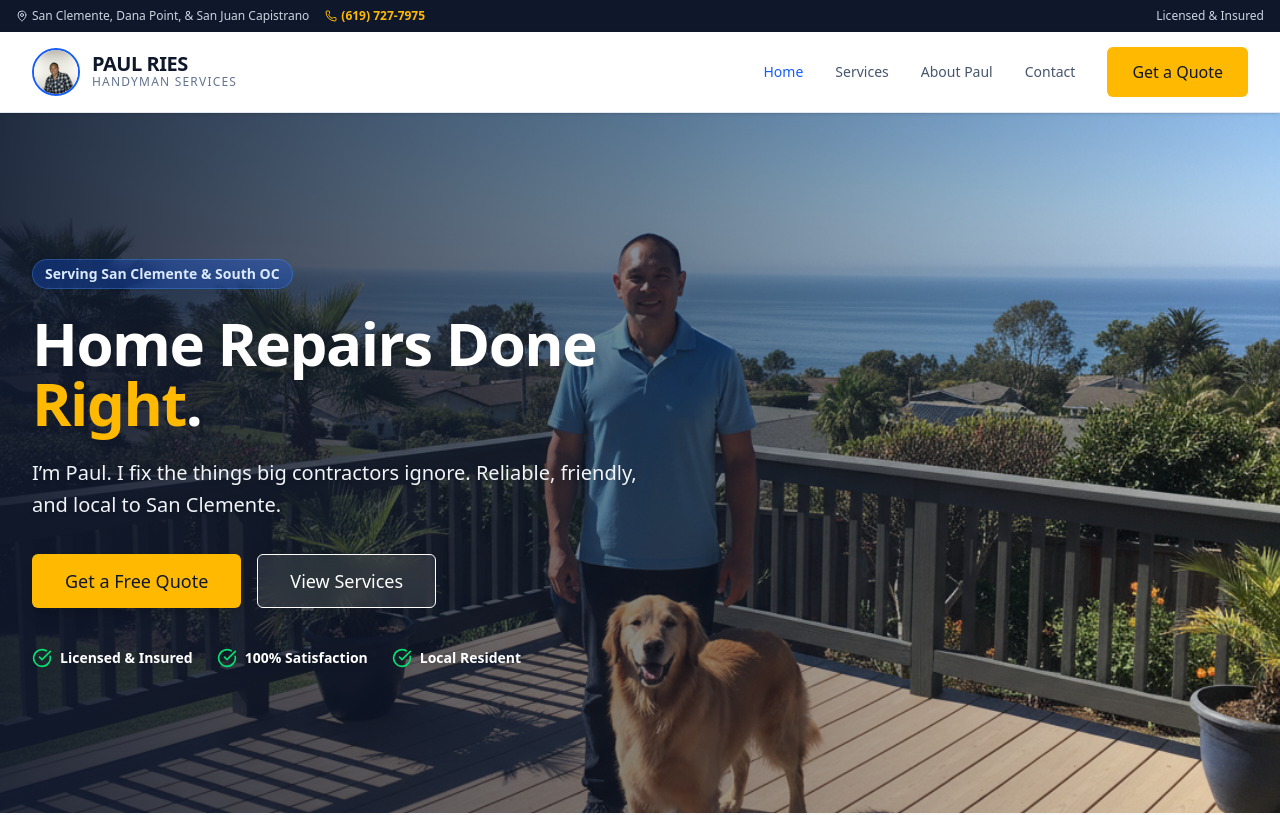
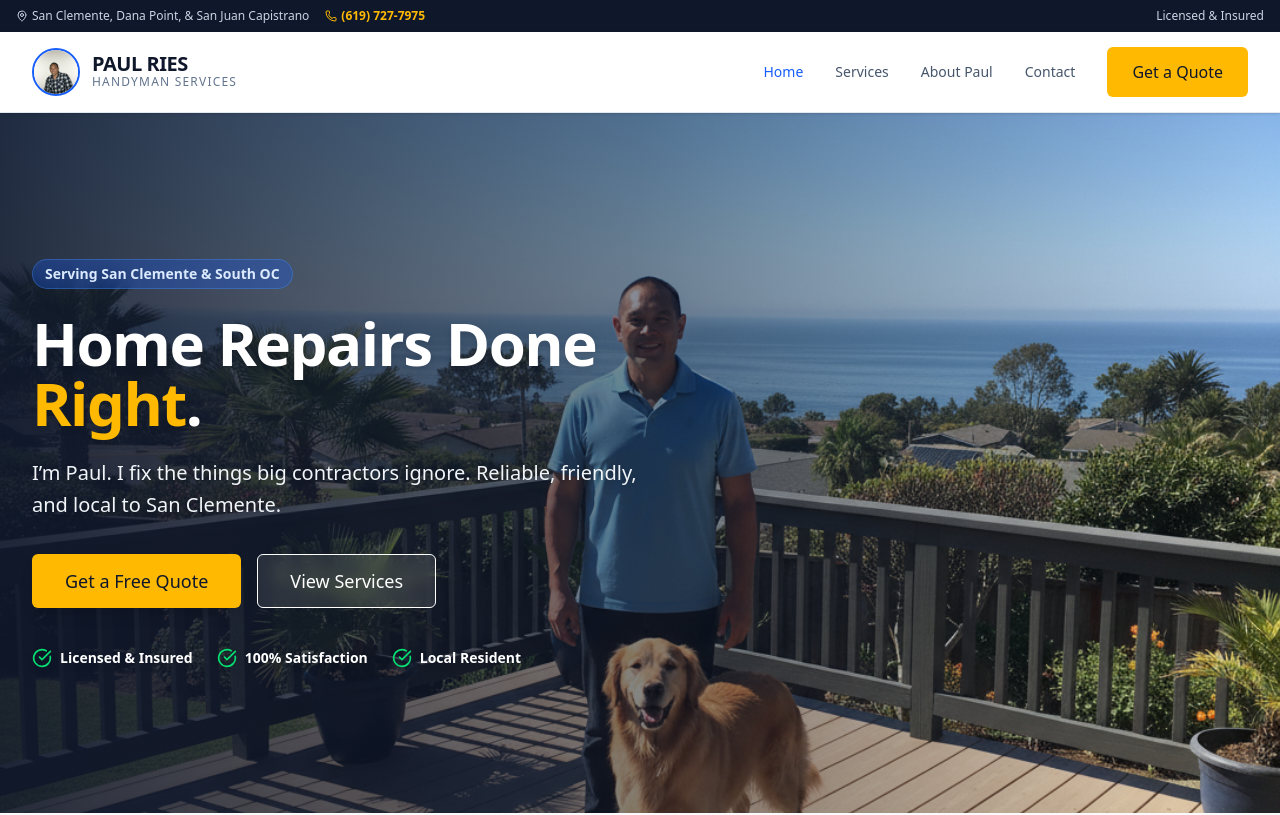
Before and after one commit to chadthomas31/Paul_Rise_Handyman, a React (Vite) app: page /#/ in a window 1280 px wide. Shown: the top 815 px of the page. Built offline with nearby package versions, Linux system fonts and the light colour scheme.

Commit message:
Hero image: balance at 50% to show Paul and dog

```diff
--- a/pages/Home.tsx
+++ b/pages/Home.tsx
@@ -17,7 +17,7 @@
       <section className="relative bg-slate-900 overflow-hidden h-[600px] lg:h-[700px]">
         <div className="absolute inset-0">
           <img
-            className="w-full h-full object-cover object-[center_60%]"
+            className="w-full h-full object-cover object-[center_50%]"
             src="/assets/images/Paul and Deck Build .png"
             alt="Paul Ries and his dog on a deck in San Clemente"
           />
```
